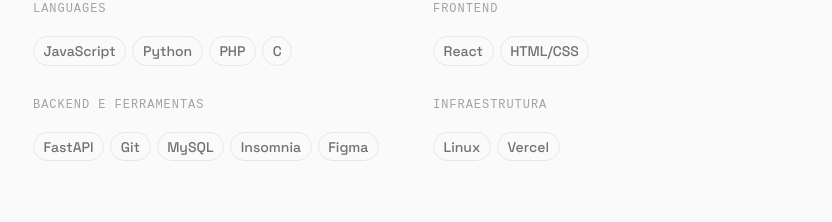
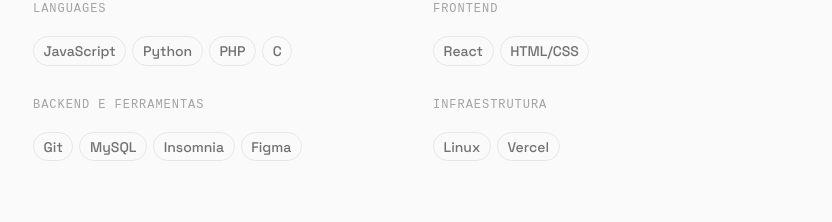
Before and after one commit to 0980596/Portf-lio, a React (Create React App) app: page / in a window 1280 px wide. Shown: the part 3680-3902 px from the top of the page, without its empty margins (223-1055 px from the left). Built offline with nearby package versions, Linux system fonts and the light colour scheme; no server answers.

Commit message:
bug: corrigir erro do webpack-dev-server v5 no npm start

```diff
--- a/package.json
+++ b/package.json
@@ -22,7 +22,7 @@
     "js-yaml": "^4.2.0",
     "uuid": "^11.1.1",
     "underscore": "^1.13.8",
-    "webpack-dev-server": "^5.2.5"
+    "webpack-dev-server": "^4.15.2"
   },
   "scripts": {
     "start": "react-scripts start",
--- a/src/components/Stack/index.jsx
+++ b/src/components/Stack/index.jsx
@@ -35,7 +35,7 @@
                         <div className={style.skill}>
                             <h2>Backend e ferramentas</h2>
                             <div className={style.skillItem}>
-                                <span>FastAPI</span>
+                                {/* <span>FastAPI</span> */}
                                 <span>Git</span>
                                 <span>MySQL</span>
                                 <span>Insomnia</span>
```
Also changed, not shown: 1 other file (tests, documents, lock files or other folders).
